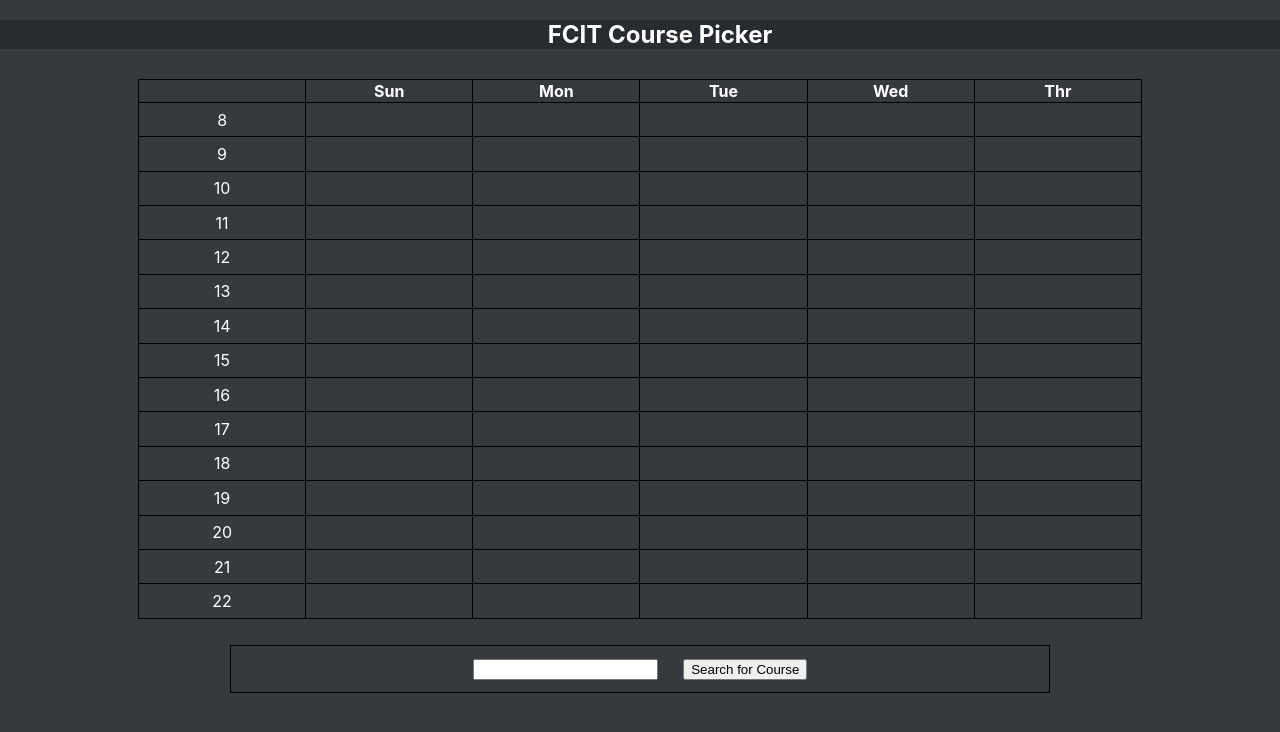
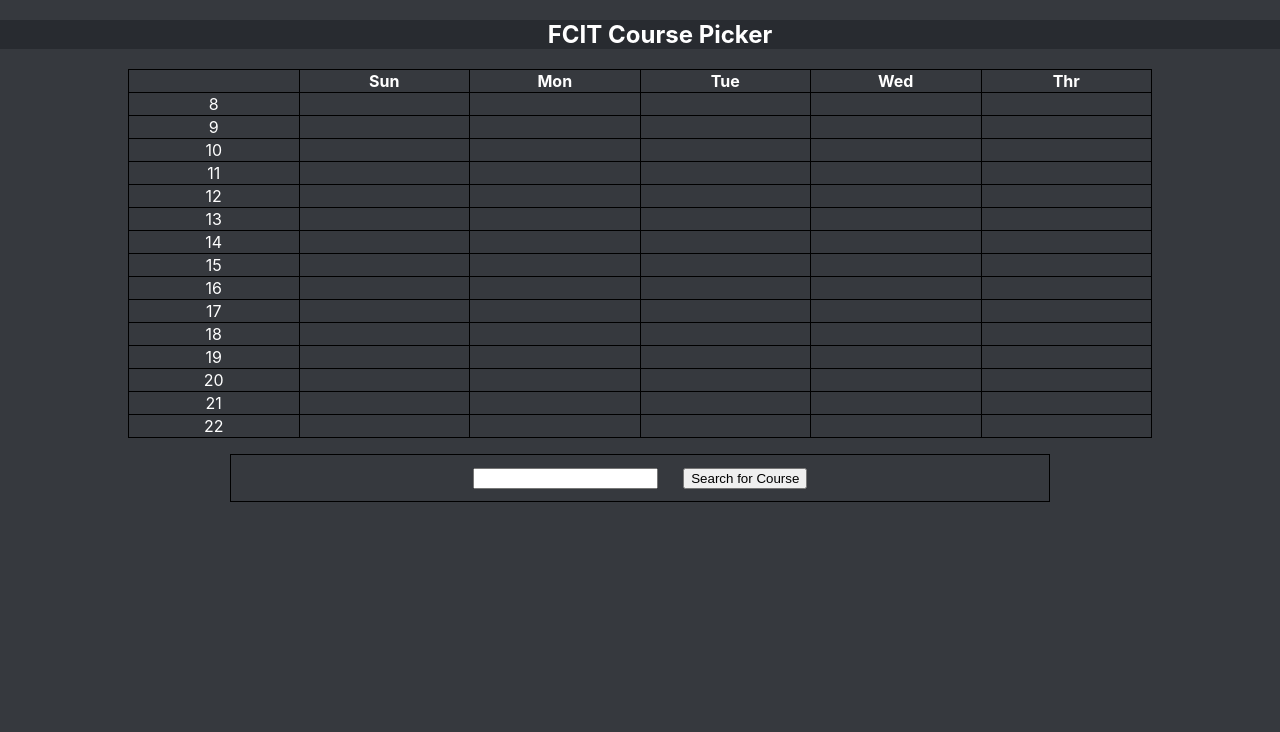
Before and after one commit to SuhaibAG/FCIT-registration, a React (Create React App) app: page / in a window 1280 px wide. Shown: the top 732 px of the page. Built offline with nearby package versions, Linux system fonts and the light colour scheme.

Commit message:
زبط الحمد لله

```diff
--- a/src/Components/Choice.css
+++ b/src/Components/Choice.css
@@ -14,10 +14,10 @@ input{
 }
 .course-input{
     position: absolute;
-    width: 13.3%;
+    width: 15%;
     background-color: rgba(0, 0, 255, 0.3);
     color: white;
-    padding: 10px;
+    padding: 5px;
     border-radius: 5px;
     cursor: pointer;
     z-index: 1;
@@ -27,18 +27,11 @@ input{
     margin: 0;
     }
 .schedule-container{
+    display: flex;              /* Enable grid layout */
+    grid-template-columns: repeat(6, 1fr);
     position: relative;
-    flex-wrap: wrap;
-    display: flex;
-    justify-content: center;
-    align-items: flex-start;
     width: 80%;
-    height: 100%;
-    padding: 10px;
-    box-sizing: border-box;
+    height: 70%;
     margin: auto;
+    overflow: hidden;
 }
-.parent{
-    height: 70vh;
-
-}
--- a/src/Components/Choice.jsx
+++ b/src/Components/Choice.jsx
@@ -140,15 +140,15 @@ const Choice = () =>{
     const getDay = (day) =>{
         switch(day) {
             case 'U':
-              return 17.66;
+              return 16.66;
             case 'M':
-              return 33.8;
+              return 33.2;
             case 'T':
               return 50;
             case 'W':
-              return 66.3;
+              return 66.66;
             case 'R':
-              return 82.3;
+              return 83.22;
             default:
               return null;
           }
@@ -157,7 +157,7 @@ const Choice = () =>{
     const getLength = (start, end) =>{
             const length =  end.split(" ")[0].replace(":", "") - start.split(" ")[0].replace(":", "")
             if(length == 50){
-                return 2;
+                return 3;
             }
             else if(length == 120){
                 return 5
@@ -170,28 +170,35 @@ const Choice = () =>{
             const minutes = time % 100
             const decimalMinutes = minutes / 60
 
+            if (start.includes('PM') &&!start.includes('12')){
+                return (hours + decimalMinutes + 5)
+            }
+            return (hours + decimalMinutes - 7)
+    }
 
-            switch(hours + decimalMinutes) {
-                case 8.00:
-                  return 8;
-                case 9:
-                  return 14;
-                case 'T':
-                  return 50;
-                case 'W':
-                  return 66.3;
-                case 'R':
-                  return 82.3;
-                default:
-                  return null;
-              }
+
+    const isLab = (clasOBJ) => {
+        const lab = clasOBJ.Lab_Days
+        if(lab){
+            console.log(clasOBJ.Lab_Days)
+            return <div className="course-input"
+                            style={{
+                            height:`${getLength(clasOBJ.LabStart, clasOBJ.LabEnd)}%`,
+                            top: `${getStart(clasOBJ.LabStart) * 6.29}%`,
+                            left: `${getDay(clasOBJ.Lab_Days)}%`,
+                            }}>
+                            {clasOBJ.Course_Name}
+                    </div>
+
         }
+    }
 
-        const positions = [3.8, ]
+
     return(
             <div className="parent">
                 <div className="schedule-container">
                     <Schedule/>
+
                     {mySchedule.map((clasOBJ, index) =>(
                         <div>
 
@@ -199,13 +206,14 @@ const Choice = () =>{
                             <div className="course-input"
                             style={{
                                 height:`${getLength(clasOBJ.StartTime, clasOBJ.EndTime)}%`,
-                                top: `${getStart(clasOBJ.StartTime)}%`,
+                                top: `${getStart(clasOBJ.StartTime) * 6.23}%`,
                                 left: `${getDay(day)}%`,
                               }}>
                                 {clasOBJ.Course_Name}
                             </div>
                         ))}
 
+                        {isLab(clasOBJ)}
                         </div>
 
 
--- a/src/Components/Schedule.css
+++ b/src/Components/Schedule.css
@@ -14,7 +14,7 @@ table{
 th, td{
     border-right:  1px solid black;
     color: white;
-    size: 16.66%;
+    size: 10px;
     text-align: center;
     border-bottom: 1px solid black;
 }
--- a/src/Components/Schedule.jsx
+++ b/src/Components/Schedule.jsx
@@ -3,7 +3,7 @@ const Schedule = () =>{
     const days = ['','Sun','Mon', 'Tue', 'Wed','Thr'];
     const number_rows = [8, 9, 10, 11, 12, 13, 14, 15, 16, 17, 18, 19, 20, 21, 22];
     return(
-        <div className='con'>
+        <div>
             <table>
                 <thead>
                 <tr>
```
